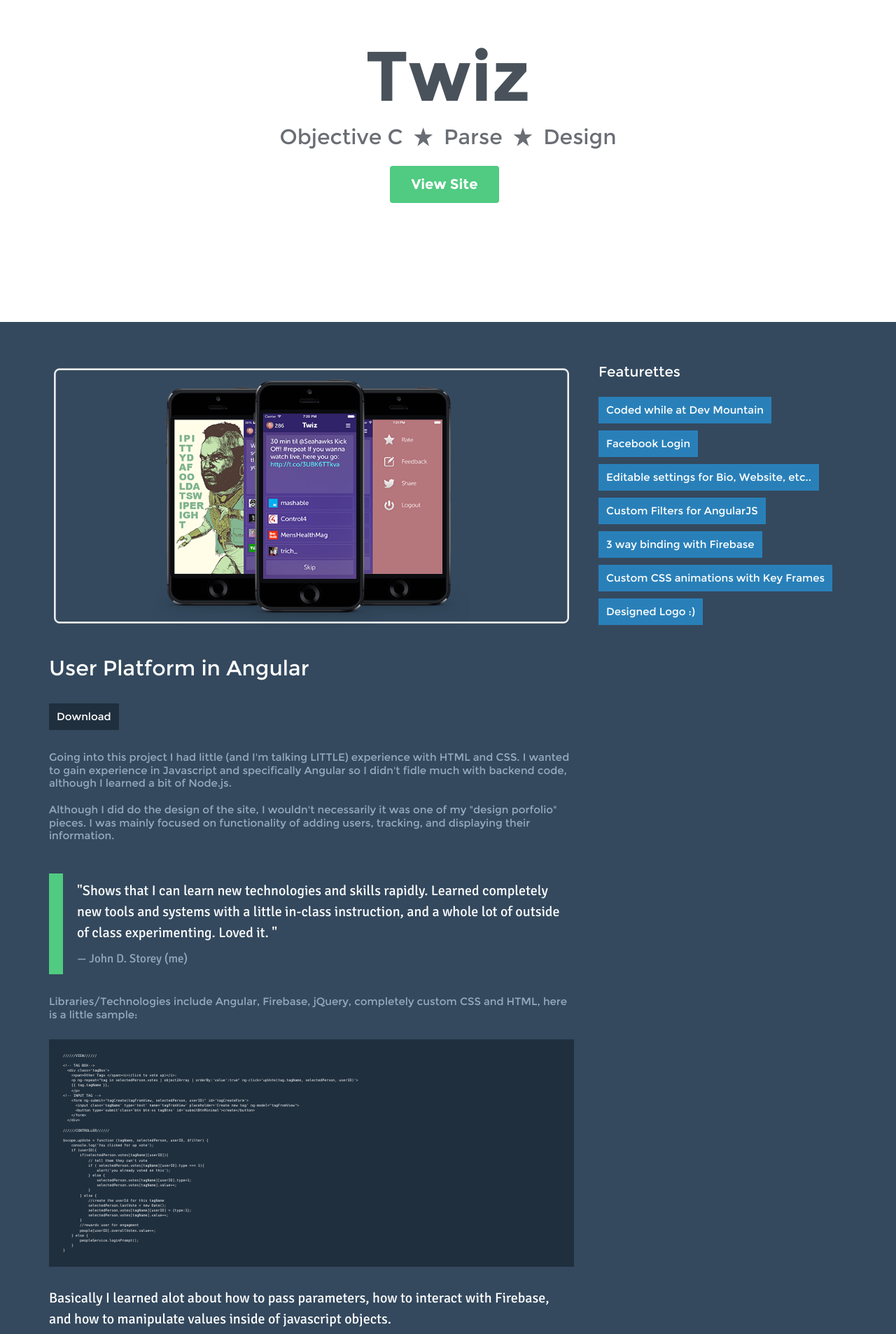
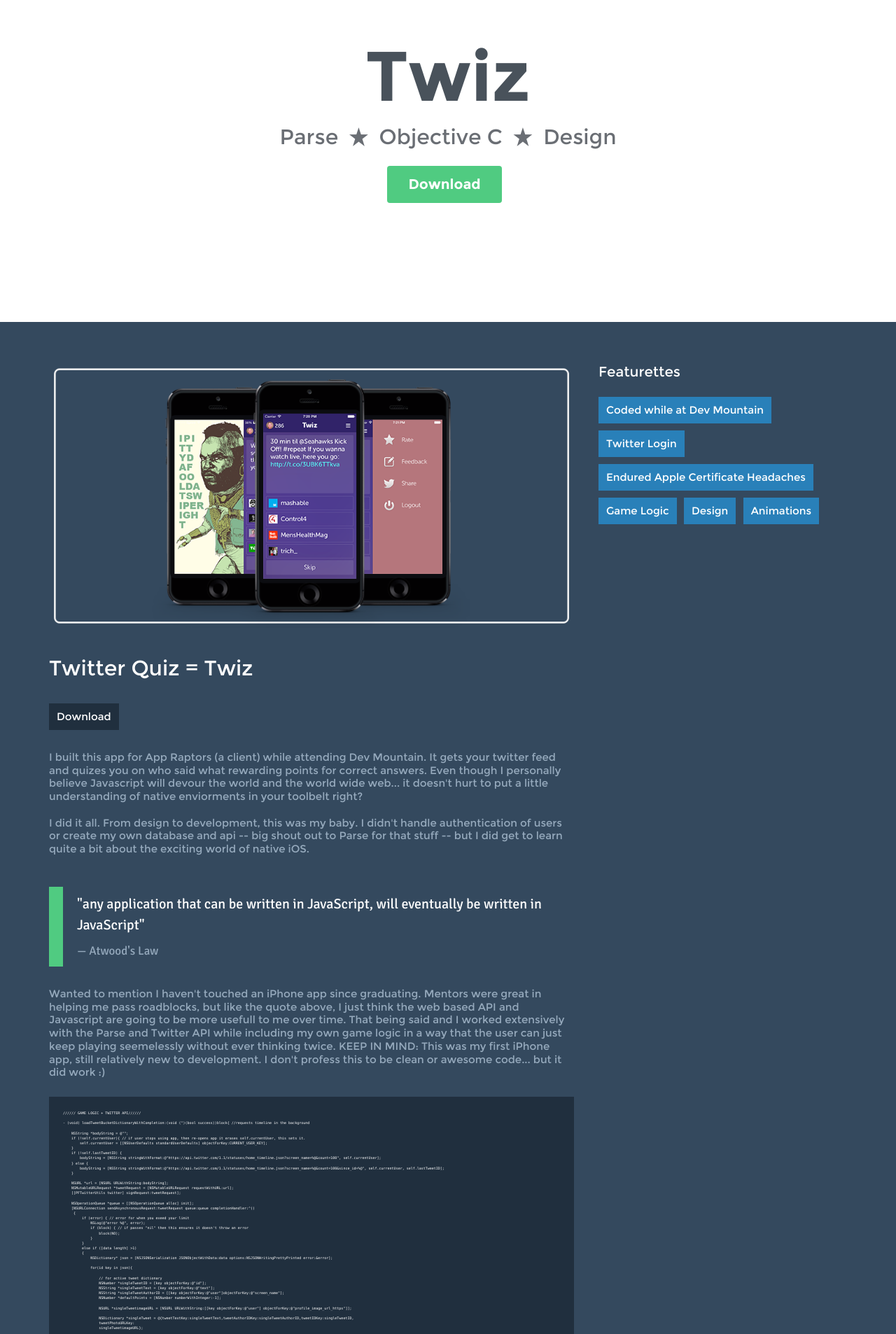
Before and after one commit to j0xhn/personal, a PHP site: page /twiz.php in a window 1280 px wide. Shown: the part 95-2001 px from the top of the page at 70% size. Run offline with PHP 8.4, Linux system fonts and the light colour scheme.

Commit message:
[ twiz ] more customization on twiz page

```diff
--- a/twiz.php
+++ b/twiz.php
@@ -2,8 +2,8 @@
     <!-- masthead -->
     <div class="jumbotron">
       <h2 class="jumbotron--title">Twiz</h2>
-      <p class="jumbotron--sub-title">Objective C <span class="icon-star"></span> Parse <span class="icon-star"></span> Design</p>
-      <a href="https://itunes.apple.com/WebObjects/MZStore.woa/wa/viewSoftware?id=907314308&mt=8" class="btn  btn--green">View Site</a>
+      <p class="jumbotron--sub-title">Parse <span class="icon-star"></span> Objective C  <span class="icon-star"></span> Design</p>
+      <a href="https://itunes.apple.com/WebObjects/MZStore.woa/wa/viewSoftware?id=907314308&mt=8" class="btn  btn--green">Download</a>
     </div><!-- /masthead -->
 
         <!-- main-content -->
@@ -17,71 +17,134 @@
               <!-- blog post -->
               <img src="img/TwizBig.png" class="blog-main-img  img-responsive" alt="blog main image" />
 
-              <h4 class="blog-post-title">User Platform in Angular</h4>
+              <h4 class="blog-post-title">Twitter Quiz = Twiz</h4>
                 <ul class="list-unstyled  tags  blog-tags">
                   <li><a href="https://itunes.apple.com/WebObjects/MZStore.woa/wa/viewSoftware?id=907314308&mt=8">Download</a></li>
                 </ul>
-              <h6 class="blog-post-sub-title">Going into this project I had little (and I'm talking LITTLE) experience with HTML and CSS.  I wanted to gain experience in Javascript and specifically Angular so I didn't fidle much with backend code, although I learned a bit of Node.js.
+              <h6 class="blog-post-sub-title">I built this app for App Raptors (a client) while attending Dev Mountain.  It gets your twitter feed and quizes you on who said what rewarding points for correct answers.  Even though I personally believe Javascript will devour the world and the world wide web... it doesn't hurt to put a little understanding of native enviorments in your toolbelt right?
               <br>
               <br>
-              Although I did do the design of the site, I wouldn't necessarily it was one of my "design porfolio" pieces.  I was mainly focused on functionality of adding users, tracking, and displaying their information.
+              I did it all.  From design to development, this was my baby.  I didn't handle authentication of users or create my own database and api -- big shout out to Parse for that stuff -- but I did get to learn quite a bit about the exciting world of native iOS.
               <br>
               <br>
               </h6>
 
               <blockquote>
-                "Shows that I can learn new technologies and skills rapidly.  Learned completely new tools and systems with a little in-class instruction, and a whole lot of outside of class experimenting. Loved it. "
-                <small>John D. Storey (me)</small>
+                "any application that can be written in JavaScript, will eventually be written in JavaScript"
+                <small>Atwood's Law</small>
               </blockquote>
 
-              <h6 class="blog-post-sub-title">Libraries/Technologies include Angular, Firebase, jQuery, completely custom CSS and HTML, here is a little sample:</h6>
+              <h6 class="blog-post-sub-title">Wanted to mention I haven't touched an iPhone app since graduating. Mentors were great in helping me pass roadblocks, but like the quote above, I just think the web based API and Javascript are going to be more usefull to me over time.  That being said and I worked extensively with the Parse and Twitter API while including my own game logic in a way that the user can just keep playing seemelessly without ever thinking twice.  KEEP IN MIND: This was my first iPhone app, still relatively new to development.  I don't profess this to be clean or awesome code... but it did work :)</h6>
 
 <pre>
-//////VIEW//////
+////// GAME LOGIC + TWITTER API//////
 
-&lt;!-- TAG BOX--&gt;
-  &lt;div class='tagBox'&gt;
-    &lt;span&gt;Other Tags&nbsp;&lt;/span&gt;&lt;i&gt;(click to vote up)&lt;/i&gt;:&nbsp;
-    &lt;p ng-repeat="tag in selectedPerson.votes | object2Array | orderBy:'value':true" ng-click='upVote(tag.tagName, selectedPerson, userID)'&gt;
-    {{ tag.tagName }},&nbsp;
-    &lt;/p&gt;
-&lt;!-- INPUT TAG --&gt;
-    &lt;form ng-submit="tagCreate(tagFromView, selectedPerson, userID)" id='tagCreateForm'&gt;
-      &lt;input class='tagName' type='text' name='tagFromView' placeholder='Create new tag' ng-model="tagFromView"&gt;
-      &lt;button type='submit'class='btn btn-xs tagBtns' id='submitBtnMinimal'&gt;create&lt;/button&gt;
-    &lt;/form&gt;
-  &lt;/div&gt;
+- (void) loadTweetBucketDictionaryWithCompletion:(void (^)(bool success))block{ //requests timeline in the background
 
-//////CONTROLLER//////
+    NSString *bodyString = @"";
+    if (!self.currentUser){ // if user stops using app, then re-opens app it erases self.currentUser, this sets it.
+        self.currentUser = [[NSUserDefaults standardUserDefaults] objectForKey:CURRENT_USER_KEY];
+    }
+    if (!self.lastTweetID) {
+        bodyString = [NSString stringWithFormat:@"https://api.twitter.com/1.1/statuses/home_timeline.json?screen_name=%@&count=100", self.currentUser];
+    } else {
+        bodyString = [NSString stringWithFormat:@"https://api.twitter.com/1.1/statuses/home_timeline.json?screen_name=%@&count=100&since_id=%@", self.currentUser, self.lastTweetID];
+    }
 
-$scope.upVote = function (tagName, selectedPerson, userID, $filter) {
-    console.log('You clicked for up vote');
-    if (userID){
-        if(selectedPerson.votes[tagName][userID]){
-            // tell them they can't vote
-            if ( selectedPerson.votes[tagName][userID].type === 1){
-                alert('you already voted on this');
-            } else {
-                selectedPerson.votes[tagName][userID].type=1;
-                selectedPerson.votes[tagName].value++;
-            }
-        } else {
-            //create the userId for this tagName
-            selectedPerson.lastVote = new Date();
-            selectedPerson.votes[tagName][userID] = {type:1};
-            selectedPerson.votes[tagName].value++;
-        }
-        //rewards user for engagment
-        people[userID].overallVotes.value++;
-    } else {
-        peopleService.loginPrompt();
-    }
+    NSURL *url = [NSURL URLWithString:bodyString];
+    NSMutableURLRequest *tweetRequest = [NSMutableURLRequest requestWithURL:url];
+    [[PFTwitterUtils twitter] signRequest:tweetRequest];
+
+    NSOperationQueue *queue = [[NSOperationQueue alloc] init];
+    [NSURLConnection sendAsynchronousRequest:tweetRequest queue:queue completionHandler:^()
+     {
+         if (error) { // error for when you exeed your limit
+             NSLog(@"error %@", error);
+             if (block) { // if passes "nil" then this ensures it doesn't throw an error
+                 block(NO);
+             }
+         }
+         else if ([data length] >1)
+         {
+             NSDictionary* json = [NSJSONSerialization JSONObjectWithData:data options:NSJSONWritingPrettyPrinted error:&error];
+
+             for(id key in json){
+
+                 // for active tweet dictionary
+                 NSNumber *singleTweetID = [key objectForKey:@"id"];
+                 NSString *singleTweetText = [key objectForKey:@"text"];
+                 NSString *singleTweetAuthorID = [[key objectForKey:@"user"]objectForKey:@"screen_name"];
+                 NSNumber *defaultPoints = [NSNumber numberWithInteger:-1];
+
+                 NSURL *singleTweetimageURL = [NSURL URLWithString:[[key objectForKey:@"user"] objectForKey:@"profile_image_url_https"]];
+
+                 NSDictionary *singleTweet = @{tweetTextKey:singleTweetText,tweetAuthorIDKey:singleTweetAuthorID,tweetIDKey:singleTweetID,
+                 tweetPhotoURLKey:
+                 singleTweetimageURL};
+
+
+                 // sets possibleAnswerBucketArray to unique answers
+                 if (!self.possibleAnswerBucketArray) { // on initial load creates a new possible Answer bucket array
+                     self.possibleAnswerBucketArray = [NSMutableArray new];
+                 }
+                 NSString *query = [NSString stringWithFormat:@"%@ = %%@", possibleAnswerAuthorKey];
+                 NSPredicate *pred = [NSPredicate predicateWithFormat:query,singleTweetAuthorID];
+                 NSArray *filteredArray = [self.possibleAnswerBucketArray filteredArrayUsingPredicate:pred];
+                 if (filteredArray.count == 0) {
+                     NSDictionary *possibleAnswer = @{possibleAnswerAuthorKey:singleTweetAuthorID,
+                                                      possibleAnswerPhotoURLKey: singleTweetimageURL,
+                                                      tweetPointsKey:defaultPoints};
+                     [self.possibleAnswerBucketArray addObject:possibleAnswer];
+                 }
+
+                 if (!self.tweetBucketDictionary) { // for the initial load, if no dictionary it creates one
+                     self.tweetBucketDictionary = [NSMutableDictionary new];
+                 }
+                 [self.tweetBucketDictionary setValue:singleTweet forKey:[NSString stringWithFormat:@"%@",singleTweetID]];
+             }
+
+             if (self.InitialLoadState) {
+                 self.InitialLoadState = NO; // turns off auto ask
+             }
+
+             NSLog(@"tweet bucket finished Loading");
+             if (self.possibleAnswerBucketArray < 4) { // checks to see if there are atleast 4 possible answers
+                 UIAlertView *infiniteLoopAlert = [[UIAlertView alloc]
+                                                   initWithTitle:@"Whoops! Lets try this again"
+                                                   message:@"Something went wrong under the hood.  Usually it's because you didn't have at least 4 new tweets to create your quiz with, so close the app and wait a couple of minutes then try again"
+                                                   delegate:self
+                                                   cancelButtonTitle:@"Thanks!"
+                                                   otherButtonTitles:nil];
+                 [infiniteLoopAlert show];
+             }
+
+             if (block) { // if passes "nil" then this ensures it doesn't throw an error
+                 block(YES);
+             }
+
+         }
+         else if ([data length] == 0 && error == nil)
+         {
+             NSLog(@"Nothing was downloaded.");
+             if (block) { // if passes "nil" then this ensures it doesn't throw an error
+                 block(NO);
+             }
+         }
+         else if (error != nil){
+             UIAlertView *errorAlertView = [[UIAlertView alloc] initWithTitle:@"Error"
+                                                                      message:@"Something went wrong, check your internet connection then try again"
+                                                                     delegate:self
+                                                            cancelButtonTitle:@"OK"
+                                                            otherButtonTitles:nil];
+             [errorAlertView show];
+             NSLog(@"Error = %@", error);
+             if (block) { // if passes "nil" then this ensures it doesn't throw an error
+                 block(NO);
+             }
+         }
+     }];
 }
 </pre>
-
-            <p>
-              Basically I learned alot about how to pass parameters, how to interact with Firebase, and how to manipulate values inside of javascript objects.
-            </p>
 
             </div><!-- /left content -->
 
@@ -94,12 +157,11 @@ $scope.upVote = function (tagName, selectedPerson, userID, $filter) {
 
                   <ul class="list-unstyled  tags  category-tags">
                     <li><a>Coded while at Dev Mountain</a></li>
-                    <li><a>Facebook Login</a></li>
-                    <li><a>Editable settings for Bio, Website, etc..</a></li>
-                    <li><a>Custom Filters for AngularJS</a></li>
-                    <li><a>3 way binding with Firebase</a></li>
-                    <li><a>Custom CSS animations with Key Frames</a></li>
-                    <li><a>Designed Logo :)</a></li>
+                    <li><a>Twitter Login</a></li>
+                    <li><a>Endured Apple Certificate Headaches</a></li>
+                    <li><a>Game Logic</a></li>
+                    <li><a>Design</a></li>
+                    <li><a>Animations</a></li>
                   </ul>
 
               </div><!-- /right content -->
```
